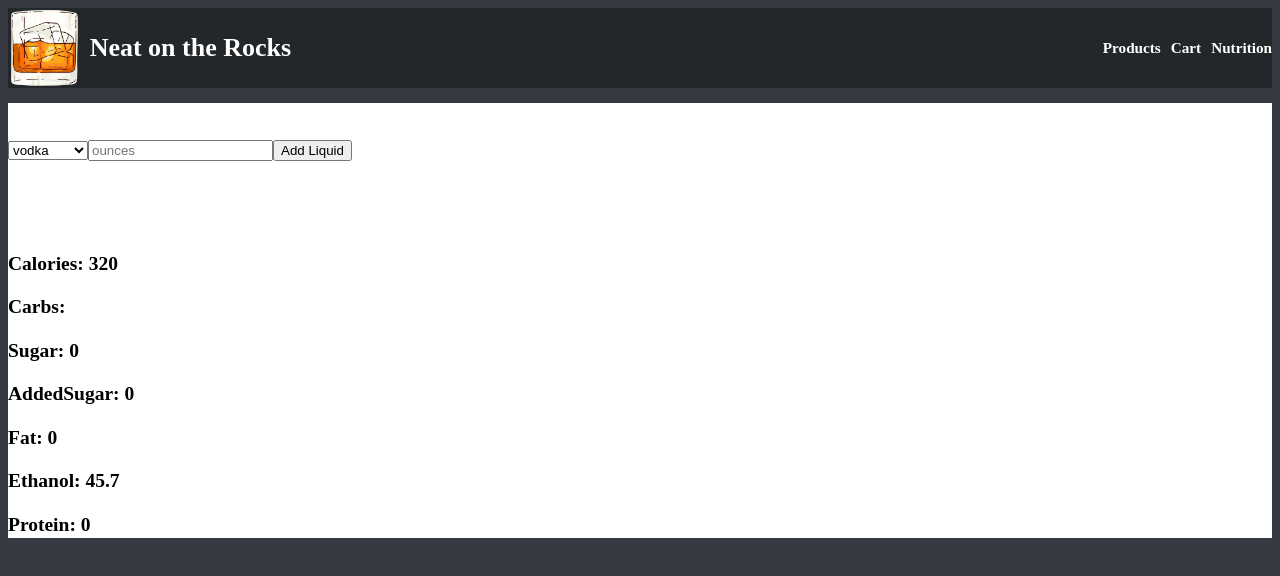
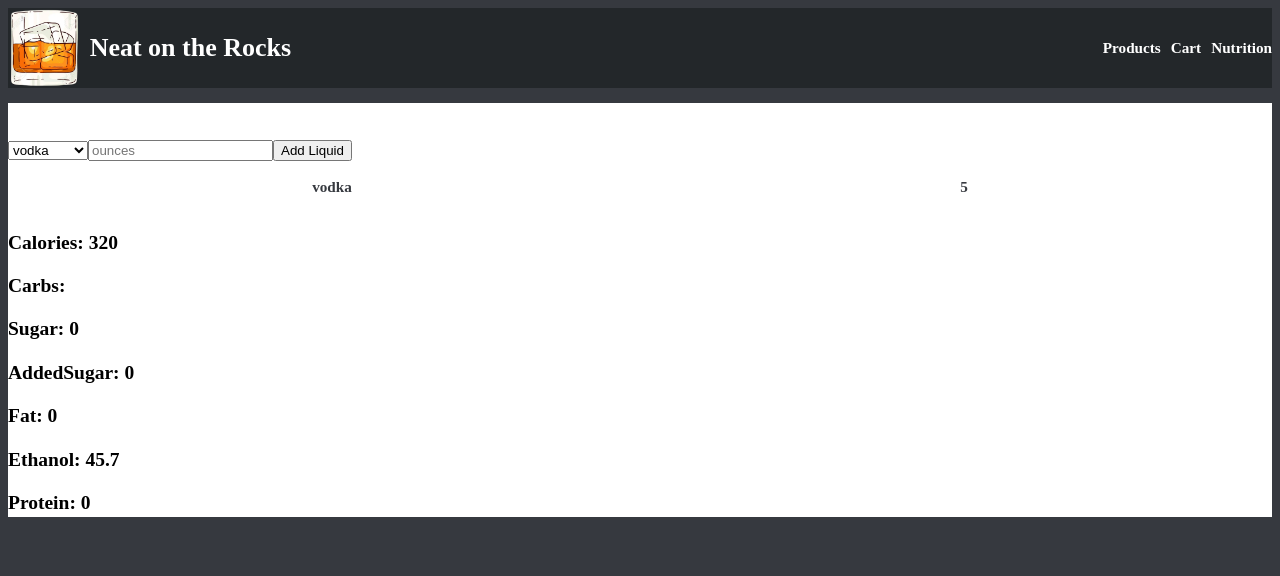
Before and after one commit to aldoportillo/NeatontheRocks, a React (Create React App) app: page /macro in a window 1280 px wide. Both pictures are taken after typing "5" into the empty fields and a click on the button "Add Liquid". Shown: the top 576 px of the page. Built offline with nearby package versions, Linux system fonts and the light colour scheme.

Commit message:
Add basic styling to spec-list to help

```diff
--- a/src/index.css
+++ b/src/index.css
@@ -98,6 +98,18 @@ h1, h3{
   .cart-items{
     width: 80vw;
   }
+}
+
+/*For Macro Page */
+
+.spec-list{
+  display: flex;
+  justify-content: space-around;
+  align-items: center;
+
+}
+.spec-list > h3{
+  color: #36393f;
 }
 
 /*Start Nutrition Facts CSS */
```
